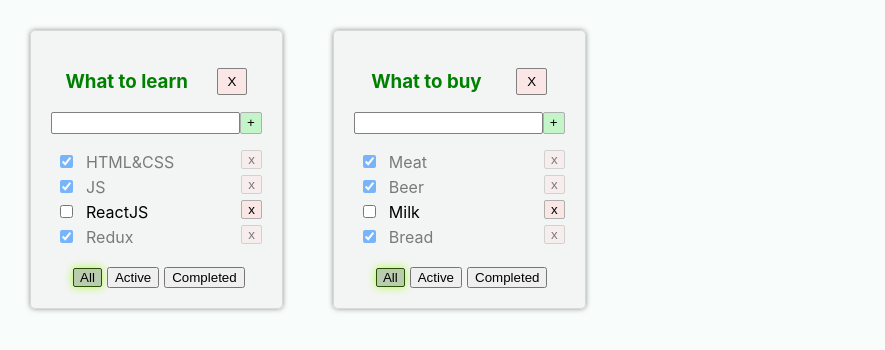
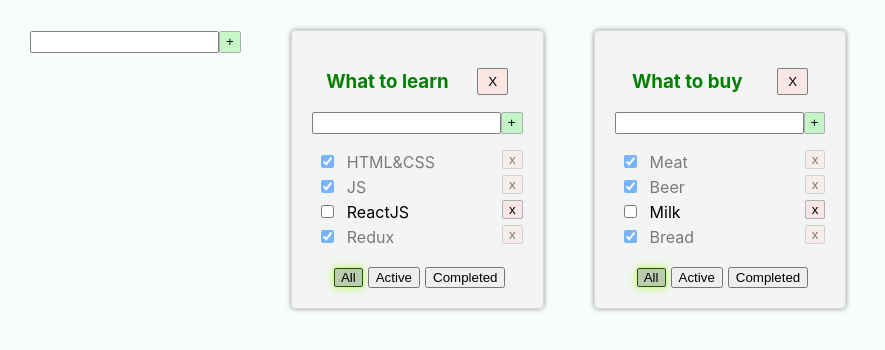
Before and after one commit to AliaksandrLiubanets/todolist, a React (Create React App) app: page / in a window 1280 px wide. Shown: the top 350 px of the page, without its empty margins (0-885 px from the left). Built offline with nearby package versions, Linux system fonts and the light colour scheme.

Commit message:
Create AddItemForm.tsx

```diff
--- /dev/null
+++ b/src/AddItemForm.tsx
@@ -0,0 +1,39 @@
+import React, {ChangeEvent, KeyboardEvent, useState} from 'react'
+import s from './Style.module.css'
+
+type AddItemFormPropsType = {
+    addItem: (title: string) => void
+}
+
+const AddItemForm = (props: AddItemFormPropsType) => {
+
+    const [title, setTitle] = useState<string>('')
+    const [error, setError] = useState<string>('')
+    const setInputValue = (event: ChangeEvent<HTMLInputElement>) => setTitle(event.currentTarget.value)
+    const seInputValueOnKeyPress = (e: KeyboardEvent<HTMLInputElement>) => {
+        setError('')
+        if (e.key === "Enter") {
+            addItem()
+        }
+    }
+    const addItem = () => {
+        if (title.trim()) {
+            props.addItem(title.trim())
+        } else {
+            setError('required')
+        }
+        setTitle('')
+    }
+
+    return <div className={s.input_block}>
+        <input className={error ? s.error : s.normal_input}
+               value={title}
+               onChange={setInputValue}
+               onKeyPress={seInputValueOnKeyPress}
+        />
+        <button onClick={addItem}>+</button>
+        {error && <div className={s.error_message}>{error}</div>}
+    </div>
+}
+
+export default AddItemForm
--- a/src/App.tsx
+++ b/src/App.tsx
@@ -3,6 +3,7 @@ import './App.css';
 import {Todolist} from "./Todolist";
 import { TaskType } from "./Todolist"
 import {v1} from 'uuid'
+import AddItemForm from './AddItemForm'
 
 export type FilterTaskType = 'all' | 'active' | 'completed'
 
@@ -41,10 +42,10 @@ function App() {
         ]
     })
 
+    console.log(tasks)
+
     const removeTask = (taskId: string, todoListID: string) => {
-        // const copyState = {...tasks}
-        // copyState[todoListID] = tasks[todoListID].filter(task => task.id !== taskId)
-        // setTasks(copyState)
+
         setTasks({...tasks, [todoListID]: tasks[todoListID].filter(task => task.id !== taskId)})
     }
 
@@ -64,12 +65,13 @@ function App() {
     }
 
     const changeFilter = (filter: FilterTaskType, todoListID: string) => {
+
         setTodolists(todoLists.map(tl => tl.id === todoListID ? {...tl, filter}: tl))
     }
 
     const removeTodoList = (todoListID: string) => {
         setTodolists(todoLists.filter(tl => tl.id !== todoListID))
-        delete tasks[todoListID] //или можно ч-з фильтрацию сделать.
+        delete tasks[todoListID]
     }
 
     const addTodoList = (title: string) => {
@@ -100,6 +102,7 @@ function App() {
 
     return (
         <div className="App">
+            <AddItemForm addItem={addTodoList} />
             {todolListComponents}
         </div>
     );
--- a/src/Todolist.tsx
+++ b/src/Todolist.tsx
@@ -1,6 +1,7 @@
 import React, {ChangeEvent, KeyboardEvent, useState} from 'react'
 import s from './Style.module.css'
 import {FilterTaskType} from './App'
+import AddItemForm from './AddItemForm'
 
 type propsType = {
     id: string
@@ -36,48 +37,36 @@ export function Todolist(props: propsType) {
     const setAll = () => props.changeFilter('all', props.id)
     const setActive = () => props.changeFilter('active', props.id)
     const setCompleted = () => props.changeFilter('completed', props.id)
-    const setInputValue = (event: ChangeEvent<HTMLInputElement>) => setTitle(event.currentTarget.value)
-    const seInputValueOnKeyPress = (e: KeyboardEvent<HTMLInputElement>) => {
-        setError('')
-        if (e.key === "Enter") {
-            addTask()
-        }
-    }
 
-    const [title, setTitle] = useState<string>('')
-    const [error, setError] = useState<string>('')
 
-    const addTask = () => {
-        if (title.trim()) {
-            props.addTask(title.trim(), props.id)
-        } else {
-            setError('required')
-        }
-        setTitle('')
+    const addTaskToTodolist = (title: string) => {
+        props.addTask(title, props.id)
     }
 
     return (
         <div className={s.border}>
             <div className={s.title}>
                 <h3 className={props.title === 'Songs' ? s.h3blue : undefined}>{props.title}</h3>
-                <div className={s.title__button}><button onClick={() => {props.removeTodoList(props.id)}}>X</button></div>
+                <div className={s.title__button}>
+                    <button onClick={() => {
+                        props.removeTodoList(props.id)
+                    }}>X
+                    </button>
+                </div>
             </div>
-            <div className={s.input_block}>
-                <input className={error ? s.error : s.normal_input}
-                    value={title}
-                    onChange={setInputValue}
-                    onKeyPress={seInputValueOnKeyPress}
-                />
-                <button onClick={addTask}>+</button>
-                {error && <div className={s.error_message}>{error}</div>}
-            </div>
+            <AddItemForm addItem={addTaskToTodolist}/>
             <ul className={s.list}>
                 {elementsTask}
             </ul>
             <div className={s.filter}>
-                <button className={props.filter === 'all' ? s.chosen_button : s.normal_button} onClick={setAll}>All</button>
-                <button className={props.filter === 'active' ? s.chosen_button : s.normal_button} onClick={setActive}>Active</button>
-                <button className={props.filter === 'completed' ? s.chosen_button : s.normal_button} onClick={setCompleted}>Completed</button>
+                <button className={props.filter === 'all' ? s.chosen_button : s.normal_button} onClick={setAll}>All
+                </button>
+                <button className={props.filter === 'active' ? s.chosen_button : s.normal_button}
+                        onClick={setActive}>Active
+                </button>
+                <button className={props.filter === 'completed' ? s.chosen_button : s.normal_button}
+                        onClick={setCompleted}>Completed
+                </button>
             </div>
         </div>
     )
```
